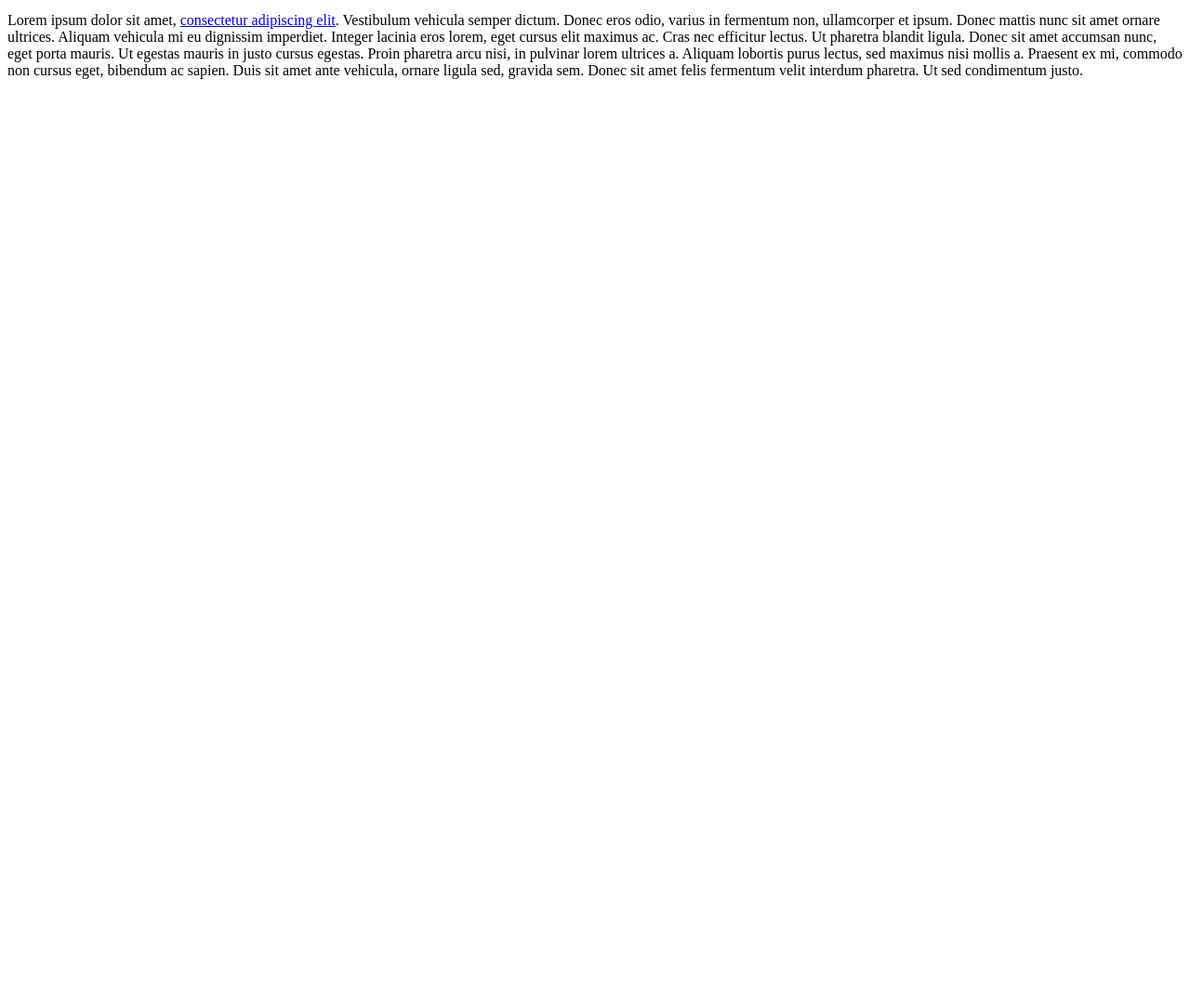
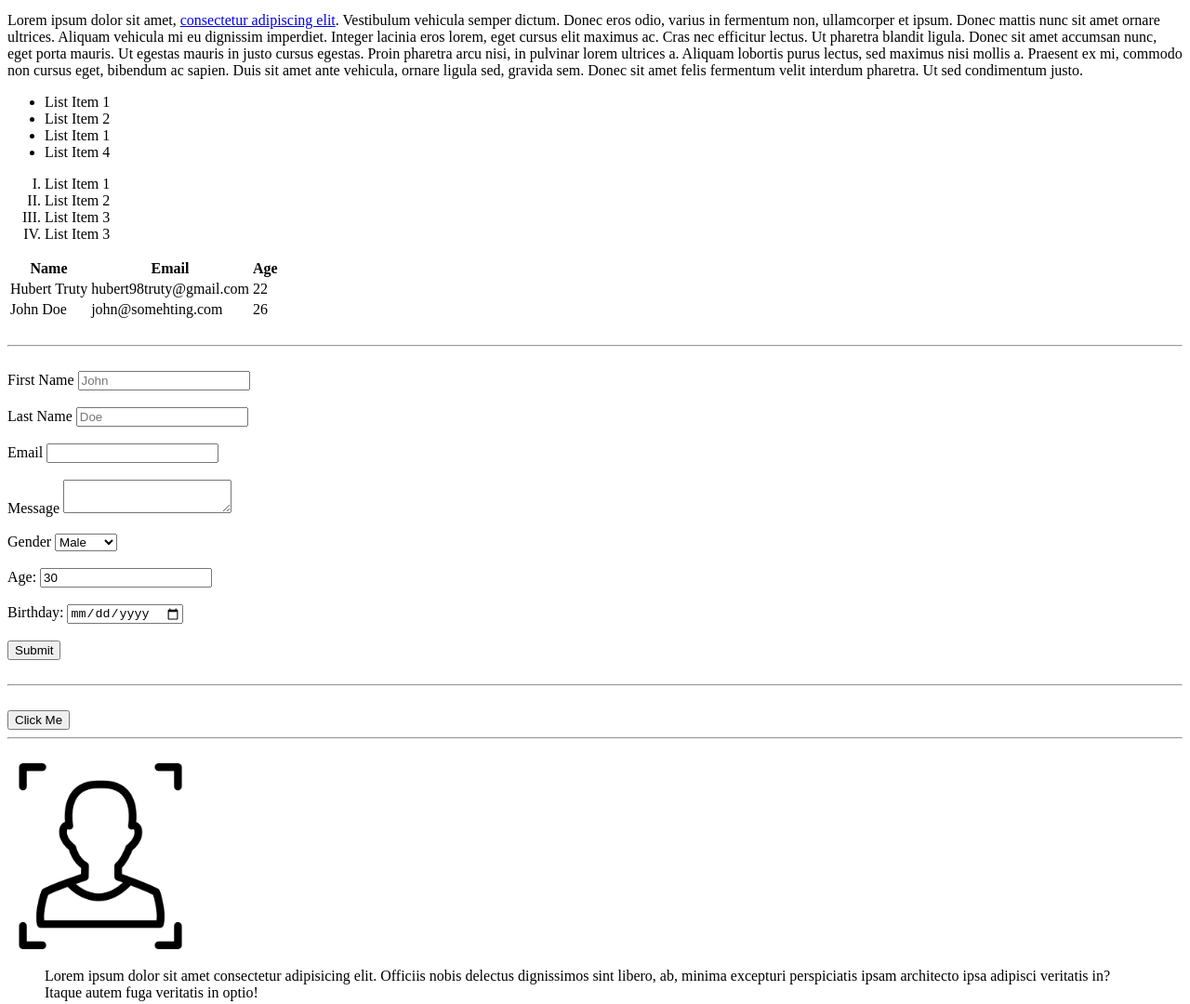
Before and after one commit to Mojbien/repo-learn, a plain HTML site: page HTML_Crash_Course/index_1.html in a window 1280 px wide. Shown: the part 363-1443 px from the top of the page at 93% size. Before the commit the page ends 800 px from the top, so only its background shows below. Drawn offline with Linux system fonts and the light colour scheme.

Commit message:
Fully Complete Crash Course for Beginners

```diff
--- a/HTML_Crash_Course/index_1.html
+++ b/HTML_Crash_Course/index_1.html
@@ -42,24 +42,125 @@ Hello World
     <h5>Heading Five</h5>
     <h6>Heading Six</h6>
     <!-- Paragraph -->
-    <p>Lorem ipsum dolor sit amet, consectetur adipiscing elit. Vestibulum vehicula semper dictum. Donec eros odio,
-        varius in fermentum non, ullamcorper et ipsum. Donec mattis nunc sit amet ornare ultrices. Aliquam vehicula mi
-        eu dignissim imperdiet. Integer lacinia eros lorem, eget cursus elit maximus ac. Cras nec efficitur lectus. Ut
-        pharetra <strong>blandit ligula</strong>. Donec sit amet accumsan nunc, eget porta mauris. Ut egestas mauris in justo cursus
-        egestas. Proin pharetra arcu nisi, in pulvinar lorem ultrices a. Aliquam lobortis purus lectus, sed maximus nisi
-        mollis a. Praesent ex mi, commodo non cursus eget, bibendum ac sapien. Duis sit amet ante vehicula, ornare
+    <p>Lorem ipsum dolor sit amet, consectetur adipiscing elit. Vestibulum vehicula semper dictum. Donec eros odio, varius in fermentum non, ullamcorper et ipsum. Donec mattis nunc sit amet ornare ultrices. Aliquam vehicula mi eu dignissim imperdiet. Integer
+        lacinia eros lorem, eget cursus elit maximus ac. Cras nec efficitur lectus. Ut pharetra <strong>blandit ligula</strong>. Donec sit amet accumsan nunc, eget porta mauris. Ut egestas mauris in justo cursus egestas. Proin pharetra arcu nisi, in pulvinar
+        lorem ultrices a. Aliquam lobortis purus lectus, sed maximus nisi mollis a. Praesent ex mi, commodo non cursus eget, bibendum ac sapien. Duis sit amet ante vehicula, ornare
         <em>ligula sed, gravida sem</em>. Donec sit amet felis fermentum velit interdum pharetra. Ut sed condimentum justo.
     </p>
     <p>
-        Lorem ipsum dolor sit amet, <a href="http://google.com" target="_blank">consectetur adipiscing elit</a>. Vestibulum vehicula semper dictum. Donec eros odio,
-        varius in fermentum non, ullamcorper et ipsum. Donec mattis nunc sit amet ornare ultrices. Aliquam vehicula mi
-        eu dignissim imperdiet. Integer lacinia eros lorem, eget cursus elit maximus ac. Cras nec efficitur lectus. Ut
-        pharetra blandit ligula. Donec sit amet accumsan nunc, eget porta mauris. Ut egestas mauris in justo cursus
-        egestas. Proin pharetra arcu nisi, in pulvinar lorem ultrices a. Aliquam lobortis purus lectus, sed maximus nisi
-        mollis a. Praesent ex mi, commodo non cursus eget, bibendum ac sapien. Duis sit amet ante vehicula, ornare
-        ligula sed, gravida sem. Donec sit amet felis fermentum velit interdum pharetra. Ut sed condimentum justo.
+        Lorem ipsum dolor sit amet, <a href="http://google.com" target="_blank">consectetur adipiscing elit</a>. Vestibulum vehicula semper dictum. Donec eros odio, varius in fermentum non, ullamcorper et ipsum. Donec mattis nunc sit amet ornare ultrices.
+        Aliquam vehicula mi eu dignissim imperdiet. Integer lacinia eros lorem, eget cursus elit maximus ac. Cras nec efficitur lectus. Ut pharetra blandit ligula. Donec sit amet accumsan nunc, eget porta mauris. Ut egestas mauris in justo cursus egestas.
+        Proin pharetra arcu nisi, in pulvinar lorem ultrices a. Aliquam lobortis purus lectus, sed maximus nisi mollis a. Praesent ex mi, commodo non cursus eget, bibendum ac sapien. Duis sit amet ante vehicula, ornare ligula sed, gravida sem. Donec sit
+        amet felis fermentum velit interdum pharetra. Ut sed condimentum justo.
     </p>
 
+    <!--List-->
+    <!--Unordered List-->
+    <ul>
+        <li>List Item 1</li>
+        <li>List Item 2</li>
+        <li>List Item 1</li>
+        <li>List Item 4</li>
+    </ul>
+    <!--Ordered List-->
+    <ol type="I">
+        <li>List Item 1</li>
+        <li>List Item 2</li>
+        <li>List Item 3</li>
+        <li>List Item 3</li>
+    </ol>
+    <!--Table-->
+    <table>
+        <thead>
+            <tr>
+                <th>Name</th>
+                <th>Email</th>
+                <th>Age</th>
+            </tr>
+        </thead>
+        <tbody>
+            <tr>
+                <td>Hubert Truty</td>
+                <td>hubert98truty@gmail.com</td>
+                <td>22</td>
+            </tr>
+            <tr>
+                <td>John Doe</td>
+                <td>john@somehting.com</td>
+                <td>26</td>
+            </tr>
+        </tbody>
+    </table>
+    <br>
+    <hr>
+    <br>
+    <!-- Forms -->
+    <form action="process.php" method="POST">
+        <div>
+            <label>First Name</label>
+            <input type="text" name="firstName" placeholder="John">
+        </div>
+        <br>
+        <div>
+            <label>Last Name</label>
+            <input type="text" name="lastName" placeholder="Doe">
+        </div>
+        <br>
+        <div>
+            <label>Email</label>
+            <input type="email" name="email">
+        </div>
+        <br>
+        <div>
+            <label>Message</label>
+            <textarea name="message"></textarea>
+        </div>
+        <br>
+        <div>
+            <label>Gender</label>
+            <select name="gender">
+                <option value="male">Male</option>
+                <option value="female">Female</option>
+            </select>
+        </div>
+        <br>
+        <div>
+            <label>Age:</label>
+            <input type="number" name="age" value="30">
+        </div>
+        <br>
+        <div>
+            <label>Birthday:</label>
+            <input type="date" name="birthday">
+        </div>
+        <br>
+        <input type="submit" name="submit" value="Submit">
+    </form>
+
+    <br>
+    <hr>
+    <br>
+
+    <!-- Button -->
+    <button click="someFunction">Click Me</button>
+
+    <br>
+    <hr>
+    <br>
+
+    <!-- Image -->
+    <a href="image/sample.jpg">
+        <img src="/icon/175062.png" alt="My Sample Image" width="200">
+    </a>
+
+    <!-- Quaotations -->
+    <blockquote cite="http://google.com">
+        Lorem ipsum dolor sit amet consectetur adipisicing elit. Officiis nobis delectus dignissimos sint libero, ab, minima excepturi perspiciatis ipsam architecto ipsa adipisci veritatis in? Itaque autem fuga veritatis in optio!
+    </blockquote>
+
+    <P>The <abbr title="World Wide Web">WWW</abbr> is awesome</P>
+
+    <p>HTML<cite> crash courese by Brad Traversy</cite></p>
 </body>
 
 </html>
@@ -79,4 +180,24 @@ Hello World
 
 <!-- Tag Attributes
     <tagname attributename="attributevalue">content</tagname>
+    <h1 title="My Company">About Us</h1>
+
+    1. All tags can have attributes
+    2. Provide information about an element
+    3. Placed within the start tag
+    4. Key/value pairs (id="someld")
 -->
+
+<!-- HTML 5 Semantic Tags
+    A semantic element clearly describes
+    its meaning to both the borwser and the developer.
+
+    <header</header> Logo ant thinks like that
+    <footer></footer> Footer and copyright
+    <aside></aside>
+    <main></main>
+    <article></article> Article for something like blog
+    <nav></nav> nav bar
+    <section></section> copy text
+    <details></details>
+-->
```
Also changed, not shown: HTML_Crash_Course/index_semantic_tag.html (added, +77 -0 lines).
